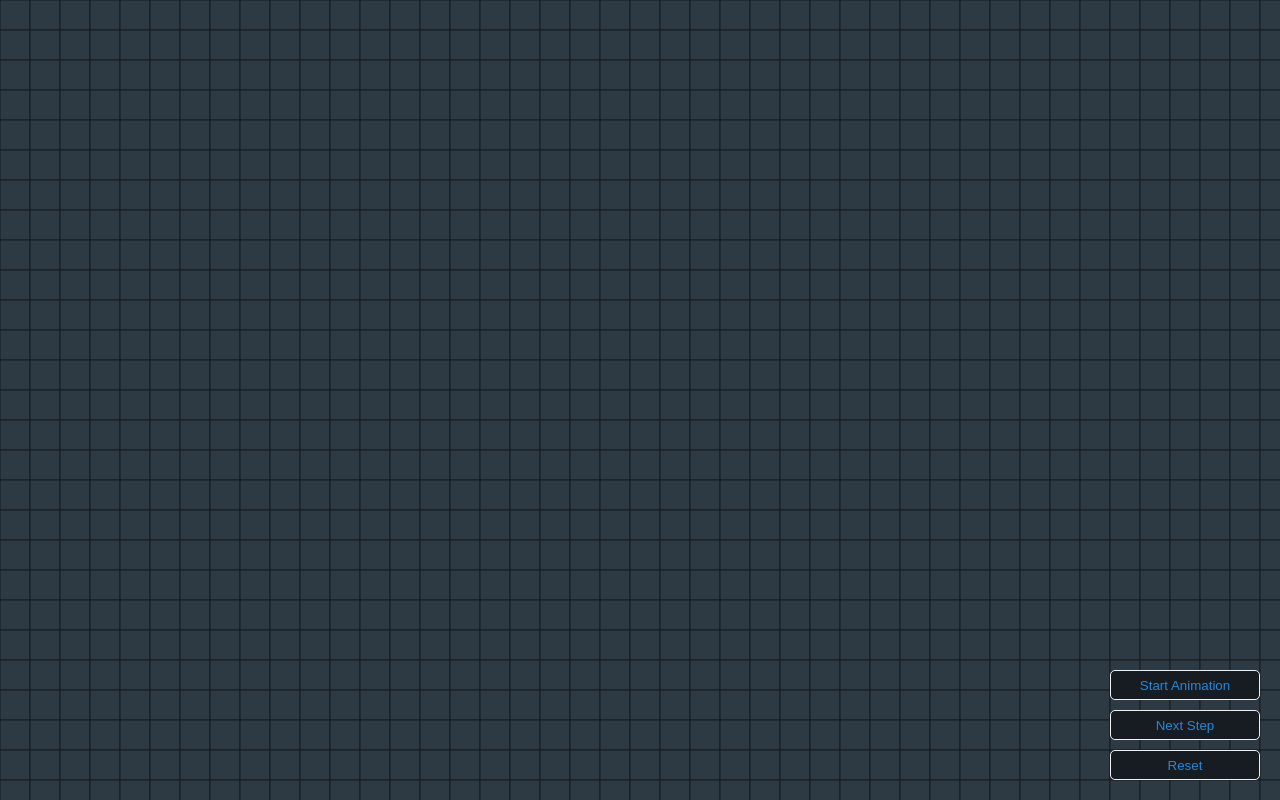
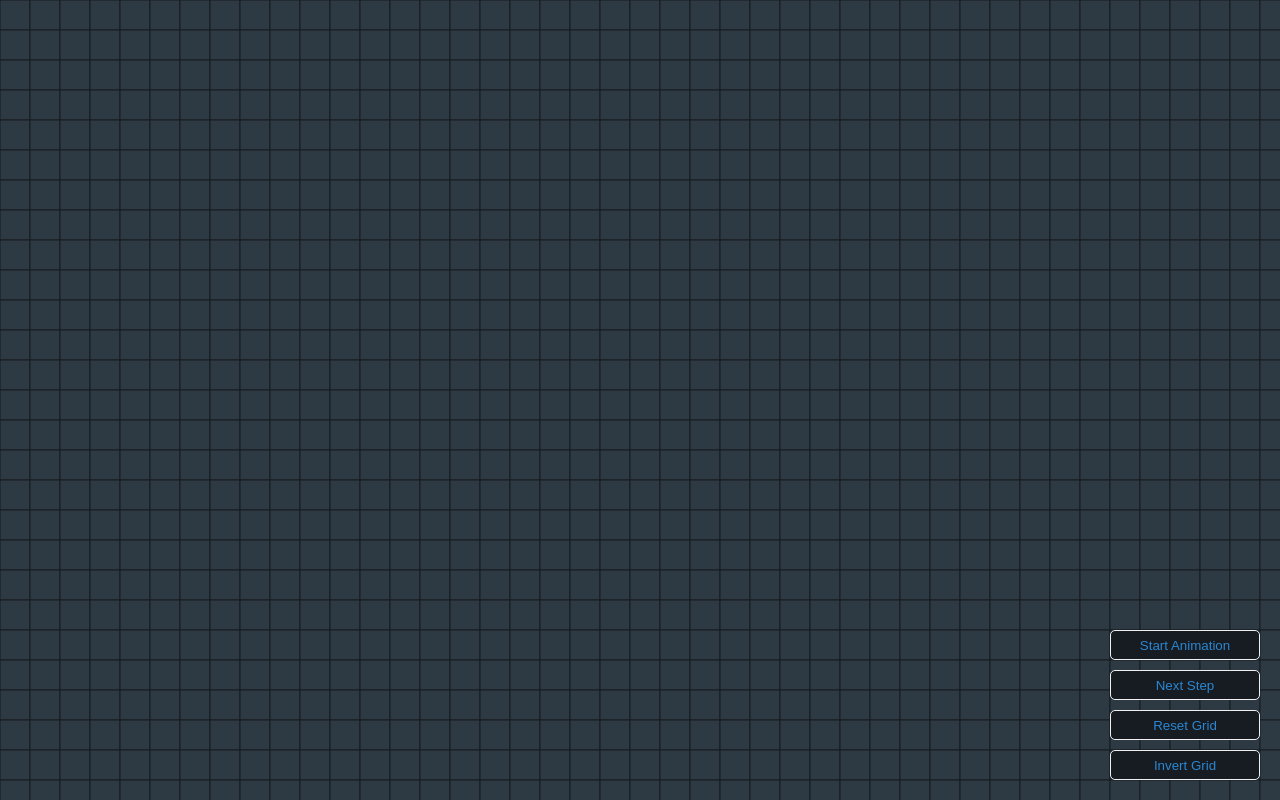
Before and after one commit to TimeElysium/GameOfLife, a plain HTML site: page index.html in a window 1280 px wide. Drawn offline with Linux system fonts and the light colour scheme.

Commit message:
Invert Method

```diff
--- a/index.html
+++ b/index.html
@@ -11,7 +11,8 @@
 
     <button id="anim" onclick="window.grid.startStopAnimation()">Start Animation</button>
     <button id="step" onclick="window.grid.nextGeneration()">Next Step</button>
-    <button id="reset" onclick="window.grid.resetGrid()">Reset</button>
+    <button id="reset" onclick="window.grid.resetGrid()">Reset Grid</button>
+    <button id="invert" onclick="window.grid.invertGrid()">Invert Grid</button>
 
     <script>
         // Generate and save main grid
--- a/src/data.js
+++ b/src/data.js
@@ -237,6 +237,22 @@ class Grid {
         this.yPos = Math.floor(this.maxCells / 2);
         this.drawGrid();
     }
+
+    /**
+     * Invert the whole grid: Dead->Life , Life->Dead
+     */
+    invertGrid() {
+        for (let x = 0; x < this.maxCells; x++) {
+            for (let y = 0; y < this.maxCells; y++) {
+                if (this.cells[x][y] == 0) {
+                    this.cells[x][y] = 1;
+                } else {
+                    this.cells[x][y] = 0;
+                }
+            }
+        }
+        this.drawGrid();
+    }
 }
 
 function redrawGrid() {
--- a/src/style.css
+++ b/src/style.css
@@ -25,13 +25,32 @@
     min-width: 600px;
 }
 
+#invert {
+    position: absolute;
+    width: 150px;
+    height: 30px;
+    left: 100%;
+    top: 100%;
+    transform: translate(-170px,-50px);
+    background-color: var(--color-dark-mode);
+    color: var(--color-main);
+    border: 1px solid var(--color-light);
+    border-radius: 5px;
+}
+
+#invert:hover {
+    background-color: var(--color-dark);
+    color: var(--color-light);
+    border: 3px solid var(--color-light);
+}
+
 #reset {
     position: absolute;
     width: 150px;
     height: 30px;
     left: 100%;
     top: 100%;
-    transform: translate(-170px,-50px);
+    transform: translate(-170px,-90px);
     background-color: var(--color-dark-mode);
     color: var(--color-main);
     border: 1px solid var(--color-light);
@@ -50,7 +69,7 @@
     height: 30px;
     left: 100%;
     top: 100%;
-    transform: translate(-170px,-90px);
+    transform: translate(-170px,-130px);
     background-color: var(--color-dark-mode);
     color: var(--color-main);
     border: 1px solid var(--color-light);
@@ -69,7 +88,7 @@
     height: 30px;
     left: 100%;
     top: 100%;
-    transform: translate(-170px,-130px);
+    transform: translate(-170px,-170px);
     background-color: var(--color-dark-mode);
     color: var(--color-main);
     border: 1px solid var(--color-light);
```
